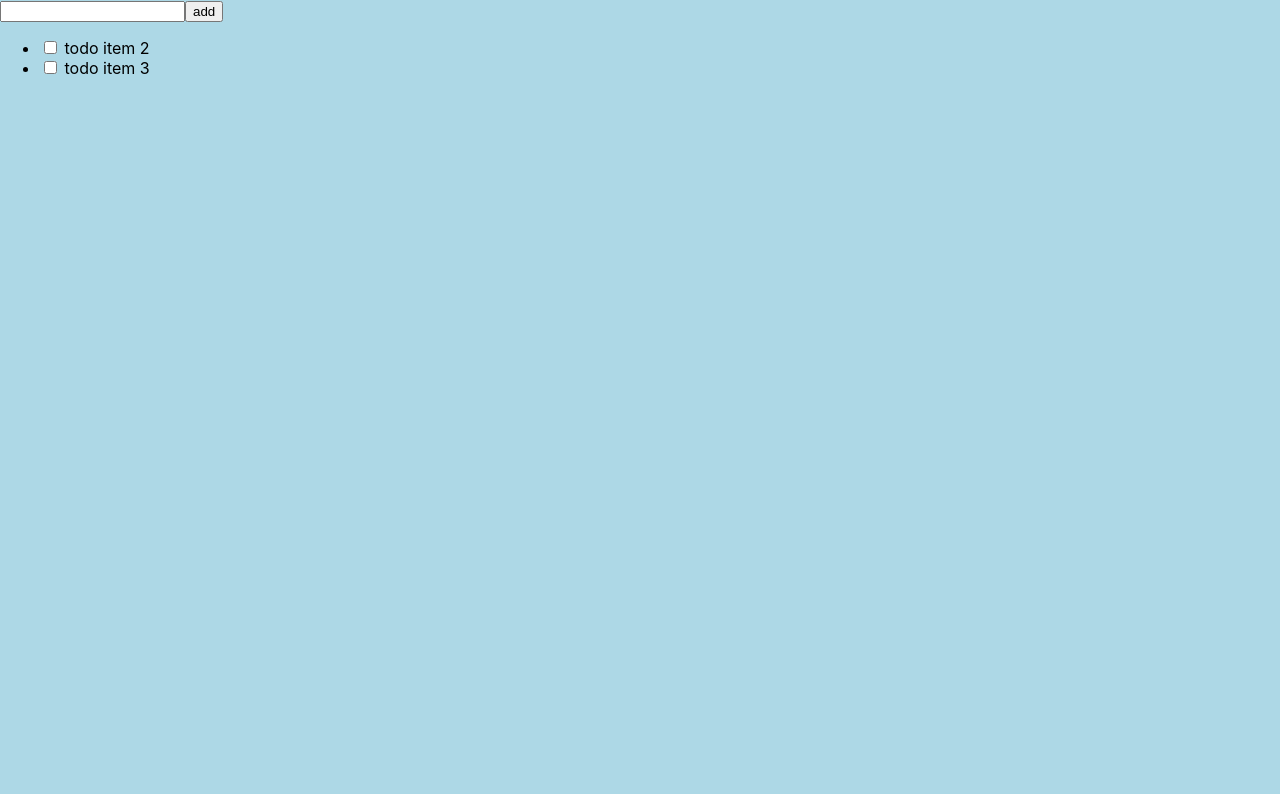
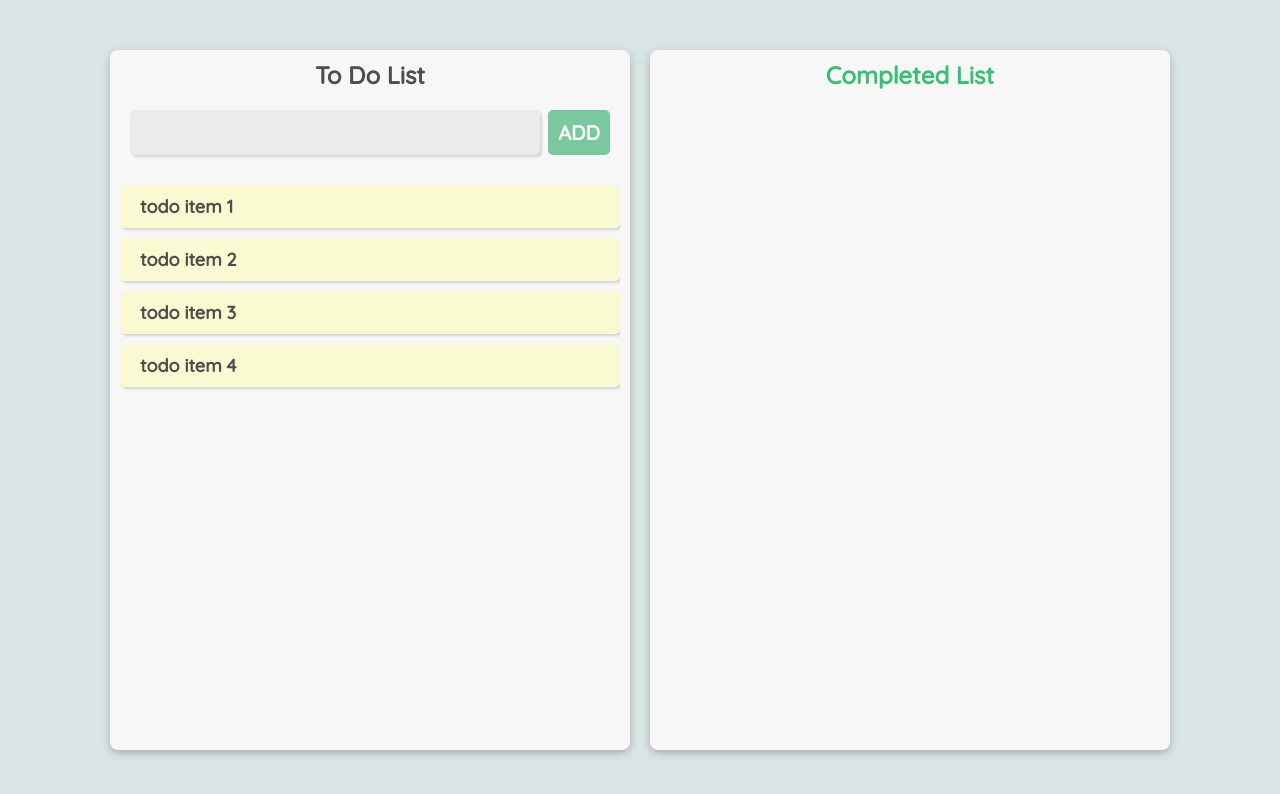
Before and after one commit to DoomedAndria/vue, a Vue app: page / in a window 1280 px wide. Shown: the top 794 px of the page. Built offline with nearby package versions, Linux system fonts and the light colour scheme.

Commit message:
cool todo list

```diff
--- a/src/App.vue
+++ b/src/App.vue
@@ -1,12 +1,17 @@
 <script >
- import List from "./List.vue"
+ import ToDo from "./ToDo.vue"
+ import Comp from "./Comp.vue"
 export default{
 
-  components: {List},
+  components: {ToDo,Comp},
 
   data: function(){
     return {
       todoList:[
+        {
+          id:1,
+          name: "todo item 1"
+        },
         {
           id:2,
           name: "todo item 2"
@@ -14,7 +19,11 @@ export default{
         {
           id:3,
           name: "todo item 3"
-        }
+        },
+        {
+          id:4,
+          name: "todo item 4"
+        },
       ],
 
       completedList:[
@@ -26,10 +35,25 @@ export default{
 </script>
 
 <template>
-  <List :items="todoList"></List>
+  <div class="container">
+    <ToDo :items="todoList" :completed="completedList"></ToDo>
+    <Comp :completed="completedList"></Comp>
+  </div>
+
 </template>
 
 <style scoped>
-
+  .container{
+    display: flex;
+    flex-direction: row;
+    justify-content: center;
+    align-items: center;
+    font-family: 'Quicksand', sans-serif;
+    font-weight: 600;
+    background-color: rgba(29, 96, 93, 0.164);
+    width: 100vw;
+    height: 100vh;
+    gap: 20px;
+  }
 
 </style>
--- /dev/null
+++ b/src/Comp.vue
@@ -0,0 +1,77 @@
+<script>
+export default{
+    props:{completed: Array},
+    methods:{
+        deleteCompItem:function(e){
+            let id = e.target.parentNode.getAttribute("item_id")
+            let i = this.completed.indexOf(this.completed.find(c => c.id == id))
+            this.completed.splice(i,1)
+        }
+    }
+
+}
+
+</script>
+
+<template>
+    <div class="comp-cont">
+        <h2>Completed List</h2>
+        <ul>
+            <li v-for="item in completed" :key="item.id" :item_id="item.id">
+                {{ item.name }}
+                <div @click="deleteCompItem">
+                    <i class="gg-trash"></i>
+                </div>
+            </li>
+        </ul>
+    </div>
+</template>
+
+<style scoped>
+@import url('https://css.gg/trash.css');
+.comp-cont{
+    display: flex;
+    flex-direction: column;
+    align-items: center;
+    padding: 10px;
+    width: 500px;
+    height: 85vh;
+    gap: 20px;
+    background-color: rgb(248, 247, 247);
+    color: rgb(78, 78, 78);
+    border-radius: 8px;
+    box-shadow: rgba(0, 0, 0, 0.24) 0px 3px 8px;
+}
+.todo-cont div{
+    display: flex;
+    gap: 8px;
+
+}
+h2{
+    margin: 0;
+    color: rgb(55, 191, 116);
+}
+ul{
+    width: 100%;
+    margin: 0;
+    padding: 0;
+    list-style-type: none;
+    overflow:auto;
+
+}
+li{
+    display: flex;
+    justify-content: space-between;
+    box-shadow: rgba(0, 0, 0, 0.15) 1.95px 1.95px 2.6px;
+    padding: 10px 20px 10px 10px ;
+    margin: 10px 0;
+    font-size: 18px;
+    border-radius: 5px;
+    background-color: rgba(60, 179, 114, 0.207);
+}
+i{
+    color: crimson;
+    cursor: pointer;
+}
+
+</style>
--- a/src/List.vue
+++ /dev/null
@@ -1,70 +0,0 @@
-<script>
-export default{
-    props:{items: Array},
-
-    data:function(){
-        return{
-            id: this.items.length + 1,
-            inptVal: "",
-            chekedIds:[]
-        }
-    },
-
-    methods:{
-
-        inptChange:function(e){
-            this.inptVal = e.target.value
-        },
-
-        addToDo:function(){
-            if(this.items.some(c => c.name == this.inptVal)){
-                alert("this todo already exists")
-            }
-            else if(this.inptVal==""){
-                alert("todo can't be blank")
-            }
-            else{
-                this.items.push({
-                    id: this.id,
-                    name: this.inptVal
-                })
-                this.id++;
-            }
-            this.$refs["inpt"].value = ""
-        },
-
-        inptCheck: function(e){
-            let id = e.target.parentNode.getAttribute("item_id")
-            if(e.target.checked){
-                this.chekedIds.push(id)
-            }
-            else{
-                let i  = this.chekedIds.indexOf(id)
-                this.chekedIds.splice(i,1)
-            }
-
-            console.log(this.chekedIds)
-        },
-
-        deleteChecked: function(){
-            this.chekedIds.forEach(c =>{
-                let i = this.items.indexOf(this.items.find(d=> d.id == c))
-                this.items.splice(i,1)
-            })
-
-            this.chekedIds = []
-        },
-    }
-}
-</script>
-
-<template>
-    <input type="text" @change="inptChange" ref="inpt"><button @click="addToDo" >add</button>
-    <ul>
-        <li v-for="item in items" :key="item.id" :item_id="item.id">
-            <input type="checkbox" @change="inptCheck"> {{ item.name }}
-        </li>
-    </ul>
-
-    <button v-if="chekedIds.length > 0" @click="deleteChecked">delete checked items</button>
-</template>
--- /dev/null
+++ b/src/ToDo.vue
@@ -0,0 +1,152 @@
+<script>
+export default{
+    props:{
+        items: Array,
+        completed: Array
+    },
+
+    data:function(){
+        return{
+            id: this.items.length + 1,
+            inptVal: "",
+        }
+    },
+
+    methods:{
+
+        inptChange:function(e){
+            this.inptVal = e.target.value
+        },
+
+        addToDo:function(){
+            if(this.items.some(c => c.name == this.inptVal)){
+                alert("this todo already exists")
+            }
+            else if(this.inptVal==""){
+                alert("todo can't be blank")
+            }
+            else{
+                this.items.push({
+                    id: this.id,
+                    name: this.inptVal
+                })
+                this.id++;
+            }
+            this.$refs["inpt"].value = ""
+        },
+
+        inptCheck: function(e){
+            let id = e.target.parentNode.getAttribute("item_id")
+            let i  = this.items.indexOf(this.items.find(a => a.id == id))
+            this.completed.push(this.items.splice(i,1)[0])
+        },
+    }
+}
+</script>
+
+<template>
+    <div class="todo-cont">
+        <h2>To Do List</h2>
+        <div>
+            <input type="text" @change="inptChange" ref="inpt">
+            <button @click="addToDo" >add</button>
+        </div>
+
+        <ul>
+            <li v-for="item in items" :key="item.id" :item_id="item.id">
+                <div @click="inptCheck" class="check"><i class="gg-check-r"></i></div> {{ item.name }}
+            </li>
+        </ul>
+    </div>
+</template>
+
+<style scoped>
+@import url('https://css.gg/check-r.css');
+    .todo-cont{
+        display: flex;
+        flex-direction: column;
+        align-items: center;
+        padding: 10px;
+        width: 500px;
+        height: 85vh;
+        gap: 20px;
+        background-color: rgb(248, 247, 247);
+        color: rgb(78, 78, 78);
+        border-radius: 8px;
+        box-shadow: rgba(0, 0, 0, 0.24) 0px 3px 8px;
+    }
+    .todo-cont div{
+        display: flex;
+        gap: 8px;
+
+    }
+    h2{
+        margin: 0;
+    }
+    ul{
+        width: 100%;
+        margin: 0;
+        padding: 0;
+        list-style-type: none;
+        overflow:auto;
+
+    }
+    li{
+        display: flex;
+        box-shadow: rgba(0, 0, 0, 0.15) 1.95px 1.95px 2.6px;
+        padding: 10px;
+        margin: 10px 0;
+        font-size: 18px;
+        border-radius: 5px;
+        background-color: lightgoldenrodyellow;
+    }
+
+    input[type=text] {
+        width: 400px;
+        height: 35px;
+        padding: 5px;
+        font-size: 20px;
+        font-family: 'Quicksand', sans-serif;
+        font-weight: 500;
+        color: rgb(78, 78, 78);
+        outline: none;
+        border: none;
+        background-color: rgba(211, 211, 211, 0.353);
+        border-radius: 5px;
+        box-shadow: rgba(0, 0, 0, 0.15) 1.95px 1.95px 2.6px;
+    }
+
+    input[type=checkbox]{
+        width: 14px;
+        height: 14px;
+
+    }
+
+    button{
+        font-size: 20px;
+        padding: 0 10px;
+        font-family: 'Quicksand', sans-serif;
+        font-weight: 900;
+        text-transform: uppercase;
+        cursor: pointer;
+        border: none;
+        background-color: rgba(60, 179, 114, 0.665);
+        color: white;
+        border-radius: 5px;
+        transition: all 0.25s;
+    }
+
+    button:hover{
+        background-color: rgb(60, 179, 114);
+    }
+
+    .check{
+        margin-right: 10px;
+        cursor: pointer;
+    }
+
+    i{
+        color: mediumseagreen;
+        background-color: rgb(217, 243, 229);
+    }
+</style>
--- a/src/assets/main.css
+++ b/src/assets/main.css
@@ -1,9 +1,12 @@
+@import url('https://fonts.googleapis.com/css2?family=Fira+Sans&display=swap');
+@import url('https://fonts.googleapis.com/css2?family=Fira+Sans&family=Quicksand:wght@300;500&family=Titillium+Web:wght@200&display=swap');
+
 body{
   font-family: Inter, -apple-system, BlinkMacSystemFont, 'Segoe UI', Roboto, Oxygen, Ubuntu,
     Cantarell, 'Fira Sans', 'Droid Sans', 'Helvetica Neue', sans-serif;
 
   margin: 0;
   padding: 0;
+  height: 100%;
 
-  background-color: lightblue;
 }
```
